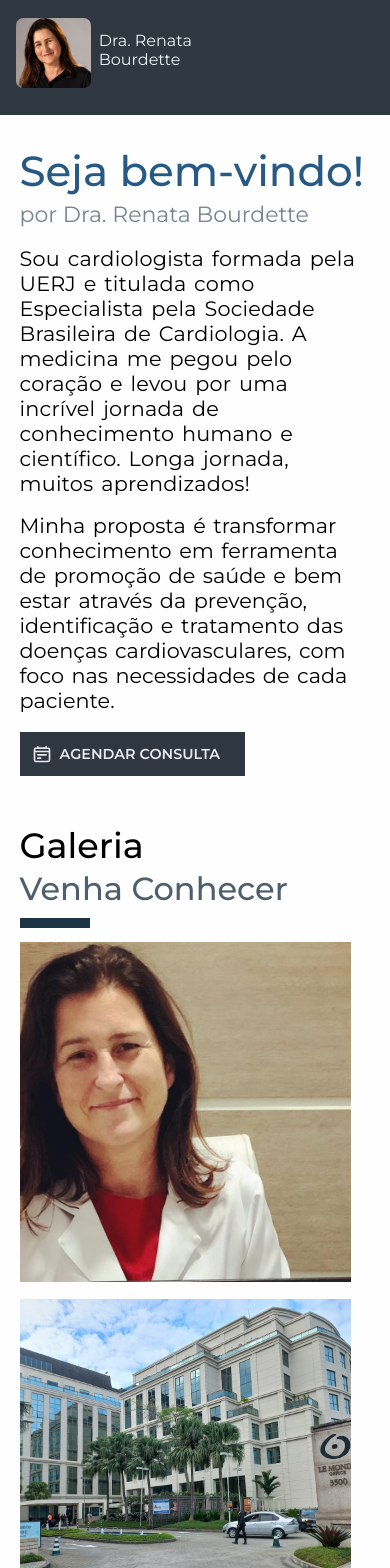
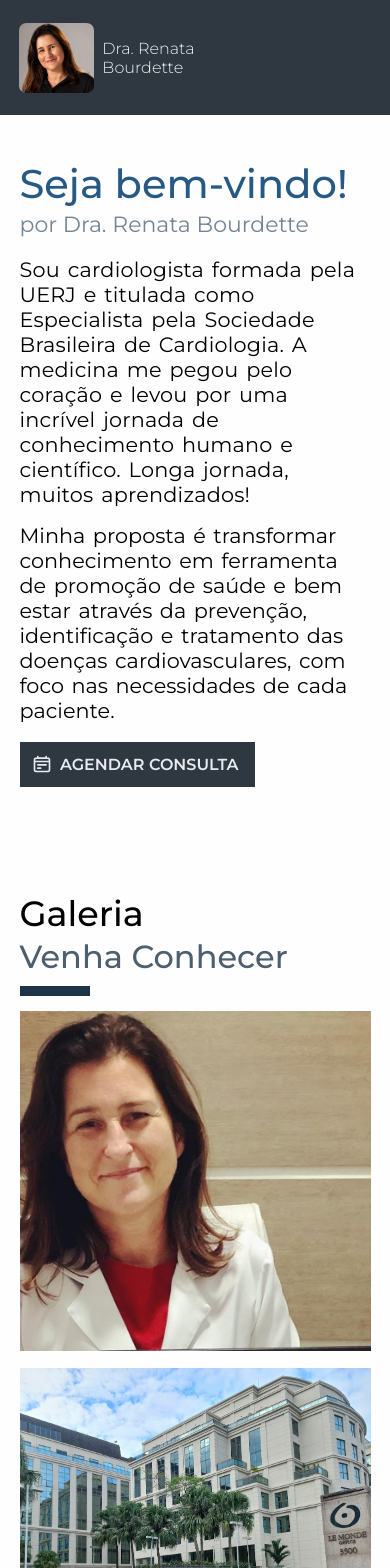
Before and after one commit to rafaelabou1999/site-medico, a Next.js app: page / in a window 390 px wide. Shown: the top 1568 px of the page. Built offline with nearby package versions, Linux system fonts and the light colour scheme.

Commit message:
working on responsive

```diff
--- a/src/app/components/Galeria/Galeria.module.css
+++ b/src/app/components/Galeria/Galeria.module.css
@@ -5,22 +5,32 @@ grid-template-rows: repeat(2, 400px);
 }
 
 @media screen and (max-width:1300px){
-    .image_container{
-        grid-template-columns: repeat(2, 36vw);
-        grid-template-rows: repeat(2, 45vh);
+     .image_container{
+        grid-template-columns: repeat(2, 41vw);
+        grid-template-rows: repeat(2,355px);
     }
     .image{
-        width: 34vw!important;
+        width: 39vw !important;
         height:340px !important;
     }
 }
 @media screen and (max-width:930px){
     .image_container{
+        grid-template-columns: repeat(1, min(90vw, 400px));
+        grid-template-rows: repeat(4,357px);
+    }
+    .image{
+        width: 55vw !important;
+        height:340px !important;
+    }
+}
+@media screen and (max-width:630px){
+    .image_container{
         grid-template-columns: repeat(1, 90vw);
         grid-template-rows: repeat(4,357px);
     }
     .image{
-        width: 85vw!important;
+        width: 90vw !important;
         height:340px !important;
     }
 }
--- a/src/app/components/Header/Header.module.css
+++ b/src/app/components/Header/Header.module.css
@@ -78,7 +78,8 @@
 
     .container_text{
         padding-left:2.2%;
-      margin-top: 23px;
+      margin-top: 26px;
+
 
     }
     .logo_container{
@@ -86,7 +87,8 @@
 
        display: flex;
        flex-direction: row;
-
+        padding-top: 1.5%;
+        padding-left: 1%;
        position: relative;
 
     }
@@ -103,7 +105,7 @@
 
     .logo_h2{
         font-size: 16px;
-        font-weight: 400;
+        font-weight: 300;
         width:70%;
     }
 
@@ -119,3 +121,9 @@
         display: none;
     }
   }
+
+  @media screen and (min-width:1300px) and (max-width:1500px) {
+    .container{
+        width:25%;
+    }
+  }
--- a/src/app/components/Title/Title.module.css
+++ b/src/app/components/Title/Title.module.css
@@ -24,3 +24,14 @@
     color:  rgba(29, 52, 71, 0.788);
 
 }
+
+@media screen and (max-width:650px){
+    .container{
+        margin-top: 29% !important;
+    }
+}
+@media screen and (max-width:930px){
+    .container{
+        margin-top:105px !important;
+    }
+}
--- a/src/app/components/Welcome/Welcome.module.css
+++ b/src/app/components/Welcome/Welcome.module.css
@@ -108,19 +108,26 @@
 
 }
 @media screen and (max-width:950px){
+    .container{
+        margin-top: 32px;
+    }
     .title{
-        font-size: 42px;
+        font-size: 40px;
     }
     .single_paragraph, .second_paragraph{
         width:88vw;
         font-size: 1.3rem;
         word-spacing: .10em;
     }
+
+    .container_button{
+        font-size: 16px;
+    }
     .container_agende{
         cursor: pointer;
         display: flex;
         flex-direction: row;
-        width:225px;
+        width:235px;
         background-color: #2f3740;
         padding:12px;
         margin-top: 5%;
@@ -133,3 +140,16 @@
     }
 
 }
+
+@media screen and (min-width:1300px) and (max-width:1500px) {
+ .container_agende{
+    width:218px;
+ }
+
+ .single_paragraph, .second_paragraph{
+    width:63%;
+    font-size: 1.2rem;
+    word-spacing: .10em;
+}
+
+}
--- a/src/app/page.module.css
+++ b/src/app/page.module.css
@@ -108,13 +108,16 @@
 @media screen and (max-width:1090px){
 
   .display{
-    grid-template-columns: repeat(2, 32vw);
-    padding-left: 10%;
+    grid-template-columns: repeat(3, 29vw);
+    padding-left: 0%;
+
   }
   .card_btn_container{
-    margin-right:9%;
+    margin-right:0%;
     text-align: center;
   }
+
+
 
 }
 @media screen and (max-width:930px){
```
Also changed, not shown: src/app/components/Inspiracoes/Inspiracoes.module.css (line endings or trailing spaces).
